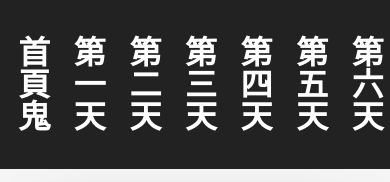
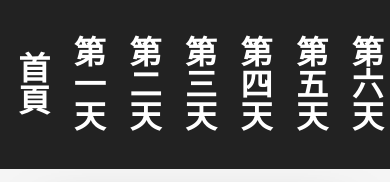
Before and after one commit to as553josh/travelwowowo, a plain HTML site: page schedule.html in a window 390 px wide. Shown: the top 182 px of the page. Drawn offline with nearby package versions, Linux system fonts and the light colour scheme.

Commit message:
Add files via upload

```diff
--- a/schedule.html
+++ b/schedule.html
@@ -269,7 +269,7 @@ nav a.active {
   /* padding: 1rem; */
   font-size: 2rem;
   height: auto;
-
+  min-width: 45px;
 }
 
 nav ul li {
@@ -315,7 +315,7 @@ body{
 <body>
   <nav class="nav">
     <ul class="everyday nav">
-      <li><a href="index.html" >首頁鬼</a></li>
+      <li><a href="index.html" >首頁</a></li>
       <li><a href="#day1" id="d1">第一天</a></li>
       <li><a href="#day2" id="d2">第二天</a></li>
       <li><a href="#day3" id="d3">第三天</a></li>
```
